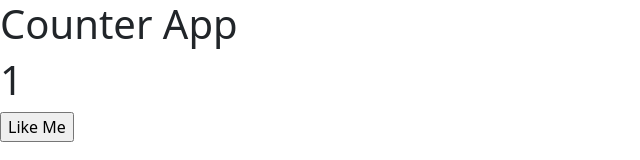
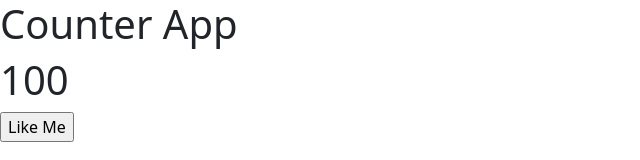
Before and after one commit to Dhananjaybhagwat0028/third-react-app, a React (Create React App) app in the folder react-third-app/: page / in a window 1280 px wide. Shown: the top 160 px of the page, without its empty margins (0-640 px from the left). Built offline with nearby package versions, Linux system fonts and the light colour scheme.

Commit message:
button approch 2

```diff
--- a/react-third-app/src/App.js
+++ b/react-third-app/src/App.js
@@ -9,19 +9,15 @@ function App() {
   );
 }
 
-// UserDefineTag
 function CounterApp() {
-  // Data Member :: stateless/ stateful
-  // let counter = 1; // stateless
-  let [counter, setCounter] = useState(1); // to create stateful variable + this will help to perform dom operation.
+  // let counter = 100; // stateless
+  let [counter, setCounter] = useState(100); // stateful + DOM Opr
 
-  // Member Function
   let likeMeAction = () => {
     counter = counter + 1;
-    console.log("I m button click", counter);
+    console.log(counter);
 
-    // Asking REACT TO PERFOMR DOM OEPRATION
-    // Calling setCounter => DOM Operation
+    // Asking react to perform dom opr
     setCounter(counter);
   };
 
```
